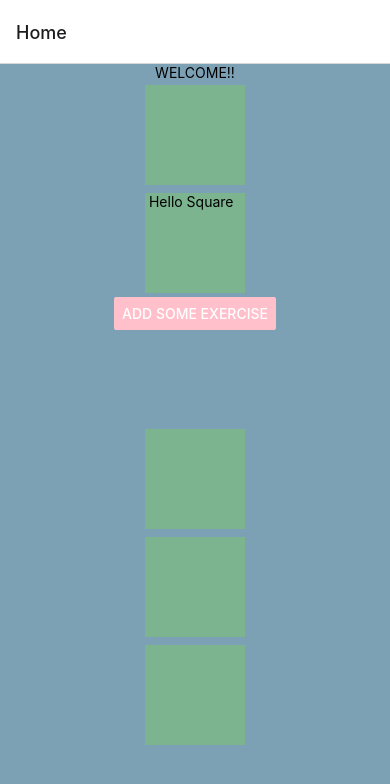
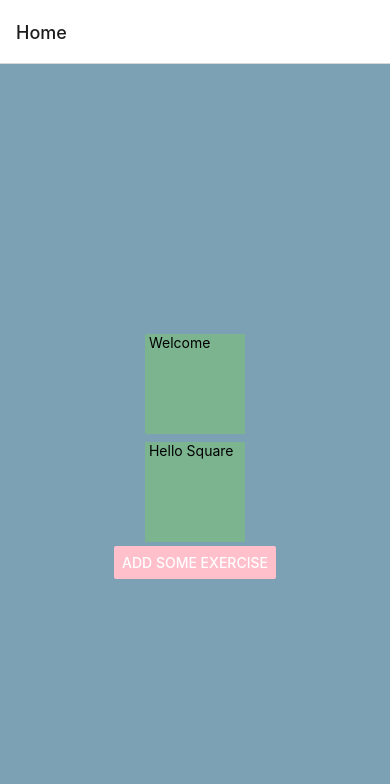
Before and after one commit to lmelo031/MobilePortfolio2, a React Native app in the folder portfolio2/: screen /Home in a window 390 px wide. Shown: the top 784 px of the page. Built offline with nearby package versions, Linux system fonts and the light colour scheme.

Commit message:
April 24, 2022 4:52 PM

```diff
--- a/portfolio2/HomeScreen.js
+++ b/portfolio2/HomeScreen.js
@@ -8,8 +8,7 @@ class HomeScreen extends React.Component {
     return (
 
       <View style={styles.container}>
-        <Text>WELCOME!!</Text>
-        <View style={styles.square}/>
+        <Text style={styles.title}> Welcome</Text>
         <Text style={styles.title}> Hello Square </Text>
         <Button
           title="Add some exercise"
@@ -19,14 +18,6 @@ class HomeScreen extends React.Component {
           }
 
         />
-        <>
-      <View style={styles.container}>
-        <View style ={styles.square} />
-        <View style={styles.square} />
-        <View style={styles.square} />
-      </View>
-    </>
-
       </View>
     );
   }
@@ -51,6 +42,14 @@ class HomeScreen extends React.Component {
             height: 100,
             margin: 4,
           },
+          header: {
+            backgroundColor: "#7cb48f",
+            alignItems: "center",
+            justifyContent: "center",
+            width: 100,
+            height: 100,
+            margin: 4,
+          },
       });
 
 
```
